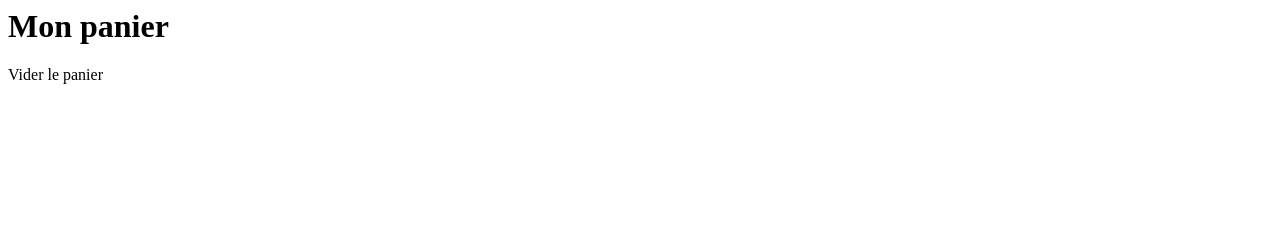
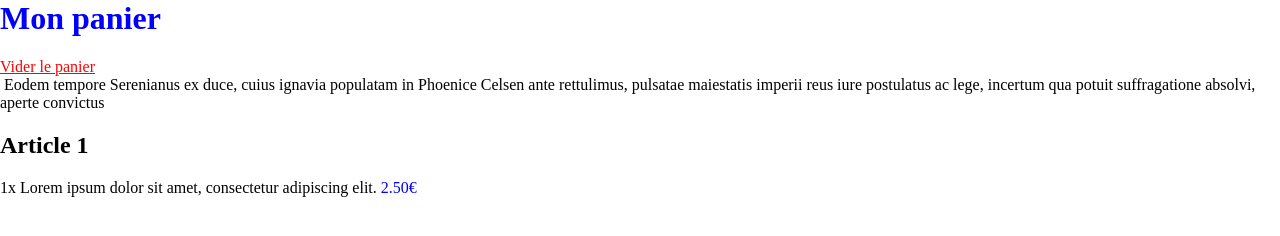
Before and after one commit to evachbg/mon-panier, a plain HTML site: page index.html in a window 1280 px wide. Drawn offline with Linux system fonts and the light colour scheme.

Commit message:
Début CSS

```diff
--- a/index.html
+++ b/index.html
@@ -1,4 +1,19 @@
-<div>
-   <h1>Mon panier</h1>
-   <a>Vider le panier</a>
-</div>
+<link rel="stylesheet" href="styles.css">
+<body>
+    <div>
+        <h1>Mon panier</h1>
+        <a href="www.google.fr">Vider le panier</a>
+     </div>
+     <div>
+         <img>
+         <txt>Eodem tempore Serenianus ex duce, cuius ignavia populatam in Phoenice Celsen ante rettulimus, pulsatae maiestatis imperii reus iure postulatus ac lege, incertum qua potuit suffragatione absolvi, aperte convictus</txt>
+     </div>
+
+    <div>
+        <section class="Article">
+            <h2>Article 1</h2>
+            <txt>1x Lorem ipsum dolor sit amet, consectetur adipiscing elit.</txt>
+            <txt id="price">2.50€</txt>
+        </section>
+    </div>
+</body>
--- a/styles.css
+++ b/styles.css
@@ -5,3 +5,6 @@ html, body{
     width: 100%;
     height: 100%;
 }
+h1{color: blue;}
+a{color: red;}
+#price{color: blue;}
```
